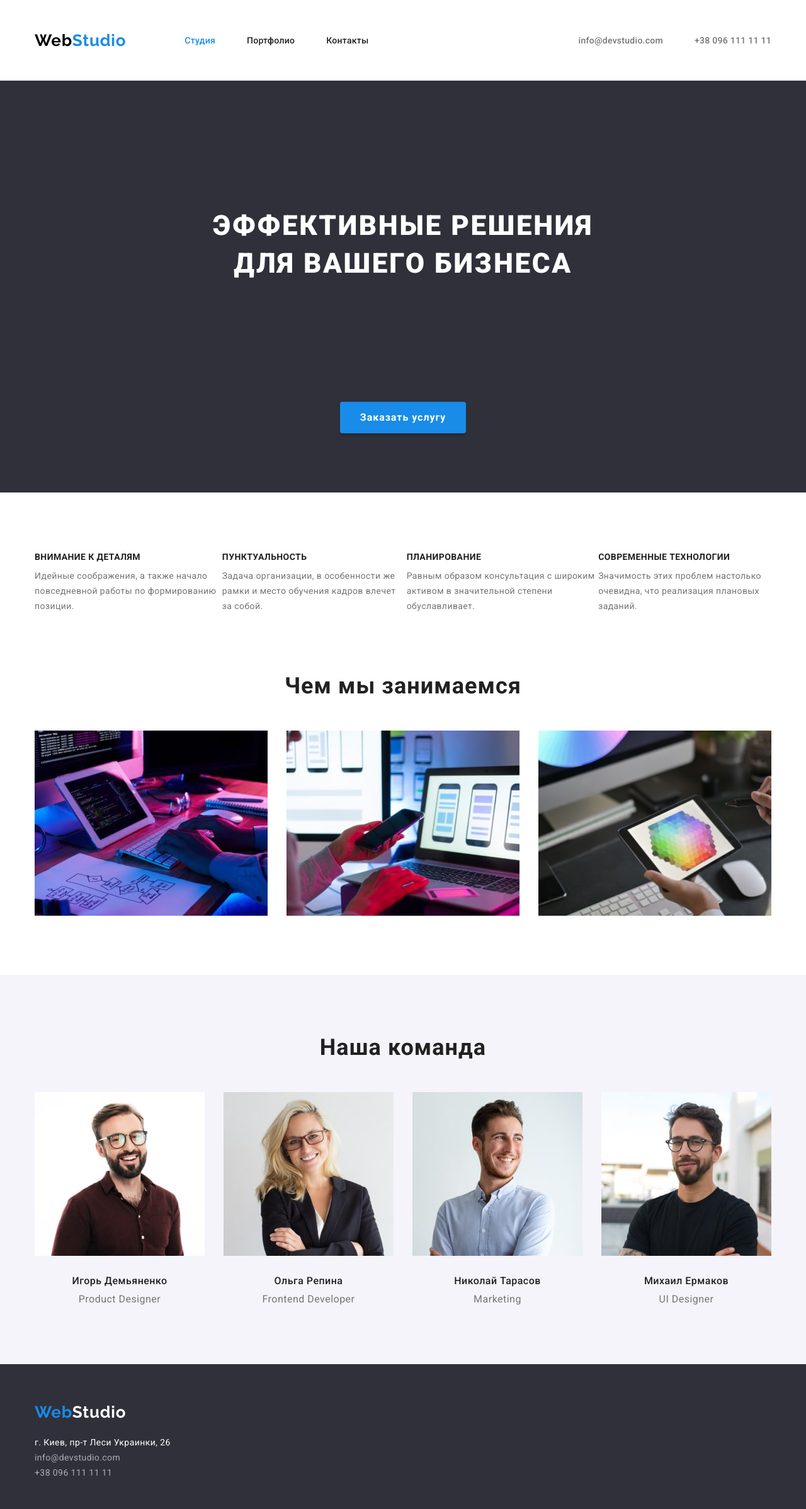
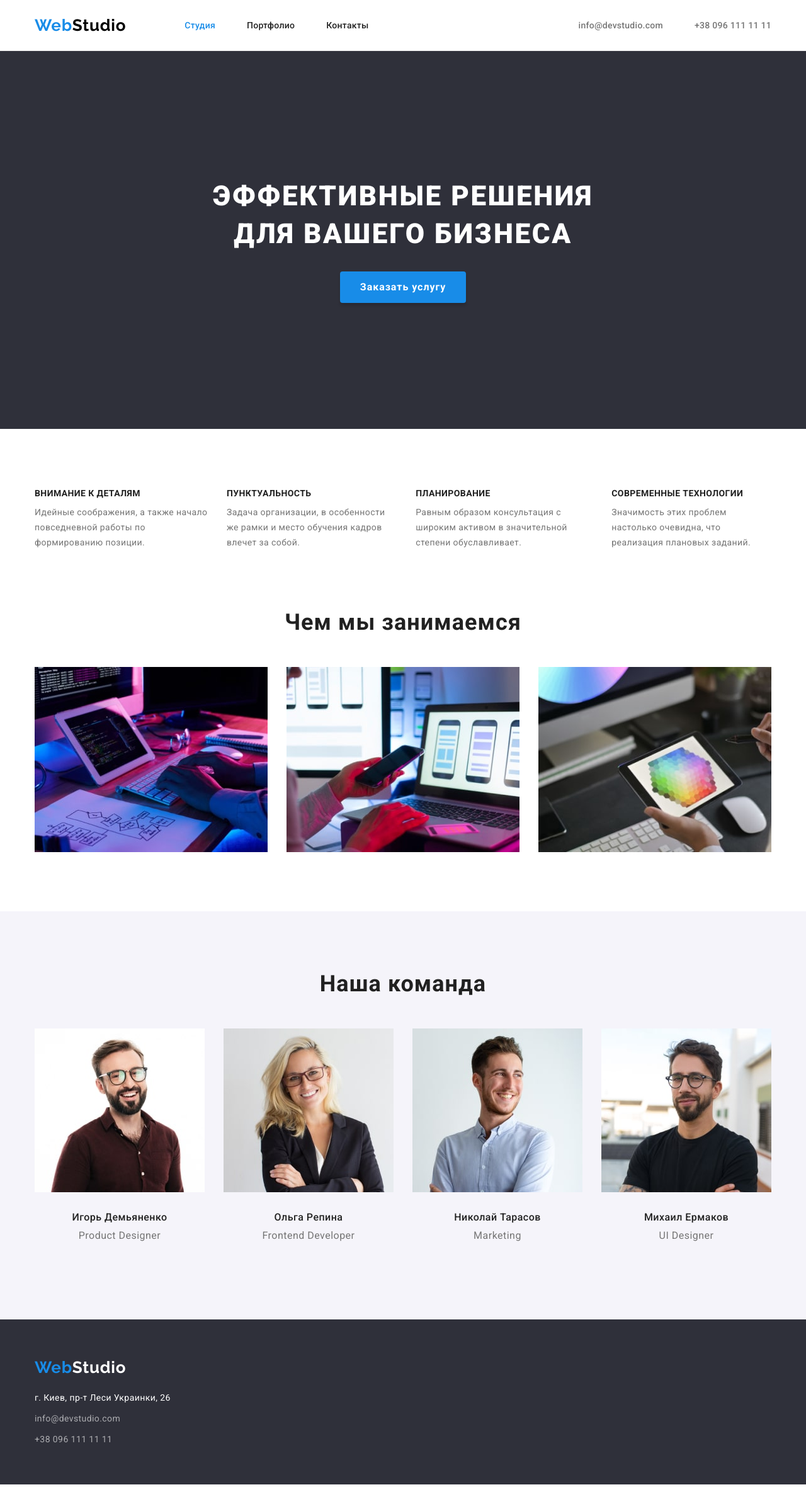
Before and after one commit to yelyzaveta05/yelyzaveta05-goit-markup-hw-03.-, a plain HTML site: page index.html in a window 1280 px wide. Shown: the whole page at 63% size. After the commit the page ends 2357 px from the top, so only its background shows below. Drawn offline with nearby package versions, Linux system fonts and the light colour scheme.

Commit message:
Исправляет ошибки

```diff
--- a/css/styles.css
+++ b/css/styles.css
@@ -60,6 +60,11 @@ button {
     margin: -1px;
 }
 
+.section {
+    padding-top: 94px;
+    padding-bottom: 94px;
+}
+
 .container {
     width: 1200px;
     margin-left: auto;
@@ -70,8 +75,7 @@ button {
 /* ---------------HEADER--------------- */
 
 .header {
-    padding-top: 24px;
-    padding-bottom: 24px;
+    border-bottom: 1px solid #ececec;
 }
 
 .header-container {
@@ -162,7 +166,10 @@ button {
 /* -----------HERO------------ */
 
 .hero {
-    padding-bottom: 94px;
+    /* width: 1600px; */
+
+    padding-top: 200px;
+    padding-bottom: 200px;
     text-align: center;
 
     background-color: #2f303a;
@@ -172,11 +179,8 @@ button {
     display: inline-block;
     margin-top: 0;
     margin-bottom: 30px;
-    padding-top: 200px;
-    padding-bottom: 280px;
 
     width: 696px;
-    height: 120px;
 
     font-weight: 900;
     font-size: 44px;
@@ -210,9 +214,12 @@ button {
 
 /* ----------SECTION ADVANTAGES---------- */
 
-.advantages {
-    padding-top: 94px;
-    padding-bottom: 94px;
+.advantages-item {
+    margin-right: 30px;
+}
+
+.advantages-item:last-child {
+    margin-right: 0;
 }
 
 .advantages-list {
@@ -243,7 +250,7 @@ button {
 /* -------------SECTION ABOUT-------------- */
 
 .about {
-    padding-bottom: 94px;
+    padding-top: 0;
 }
 
 .about-title {
@@ -273,9 +280,6 @@ button {
 /* -----------SECTION TEAM-------------- */
 
 .team {
-    padding-top: 94px;
-    padding-bottom: 94px;
-
     background-color: #f5f4fa;
 }
 
@@ -314,7 +318,8 @@ button {
 }
 
 .team-item-content {
-    margin-top: 30px;
+    padding-top: 30px;
+    padding-bottom: 30px;
 }
 
 .team-text {
@@ -336,6 +341,14 @@ button {
 .footer-logo {
     font-family: "Raleway", sans-serif;
     font-size: 26px;
+    line-height: calc(31 / 25);
+    letter-spacing: 0.03em;
+    color: var(--accent-color);
+}
+
+.footer-text {
+    font-family: "Raleway", sans-serif;
+    font-size: 26px;
     line-height: calc(31 / 26);
     letter-spacing: 0.03em;
     color: var(--hero-title-color);
@@ -344,6 +357,14 @@ button {
 .address {
     font-style: normal;
     margin-top: 20px;
+}
+
+.address-item {
+    margin-bottom: 9px;
+}
+
+.address-item:last-child {
+    margin-bottom: 0;
 }
 
 .address-map {
@@ -371,13 +392,11 @@ button {
 
 /* ---------PORTFOLIO---------- */
 
-.filter {
-    margin-bottom: 34px;
-}
-
 .filter-list {
     display: flex;
     justify-content: center;
+
+    margin-bottom: 50px;
 }
 
 .filter-item:not(:last-child) {
@@ -432,7 +451,7 @@ button {
 }
 
 .portfolio-content {
-    margin-top: 20px;
+    padding: 20px 24px;
 }
 
 .portfolio-title {
--- a/index.html
+++ b/index.html
@@ -22,7 +22,7 @@
             <div class="container header-container">
                 <nav class="nav">
                     <a href="./index.html" class="logo"
-                        ><span class="logo-text">Web</span>Studio</a
+                        >Web<span class="logo-text">Studio</span></a
                     >
                     <ul class="site-nav list">
                         <li class="site-item">
@@ -65,7 +65,7 @@
                     </button>
                 </div>
             </section>
-            <section class="advantages">
+            <section class="section">
                 <div class="container">
                     <h2 class="visually-hidden">Наши преимущества</h2>
                     <ul class="advantages-list">
@@ -102,7 +102,7 @@
                     </ul>
                 </div>
             </section>
-            <section class="about">
+            <section class="section about">
                 <div class="container">
                     <h2 class="about-title">Чем мы занимаемся</h2>
                     <ul class="about-list">
@@ -132,7 +132,7 @@
                     </ul>
                 </div>
             </section>
-            <section class="team">
+            <section class="section team">
                 <div class="container">
                     <h2 class="team-title">Наша команда</h2>
                     <ul class="team-list">
@@ -186,12 +186,12 @@
         </main>
         <footer class="footer">
             <div class="container">
-                <a href="./index.html" lang="en" class="logo" id="contacts"
-                >Web<span class="footer-logo">Studio</span></a
+                <a href="./index.html" lang="en" class="footer-logo" id="contacts"
+                >Web<span class="footer-text">Studio</span></a
             >
             <address class="address">
                 <ul class="address-list">
-                    <li>
+                    <li class="address-item">
                         <a
                             href="https://goo.gl/maps/bTS4TRT1FzqZBUrDA"
                             target="_blank"
@@ -200,12 +200,12 @@
                             >г. Киев, пр-т Леси Украинки, 26</a
                         >
                     </li>
-                    <li>
+                    <li class="address-item">
                         <a href="mailto:info@devstudio.com" class="address-link"
                             >info@devstudio.com</a
                         >
                     </li>
-                    <li>
+                    <li class="address-item">
                         <a href="tel:+380961111111" class="address-link"
                             >+38 096 111 11 11</a
                         >
```
Also changed, not shown: portfolio.html (+8 -12 lines), images/portfolio-6-min.jpg.
